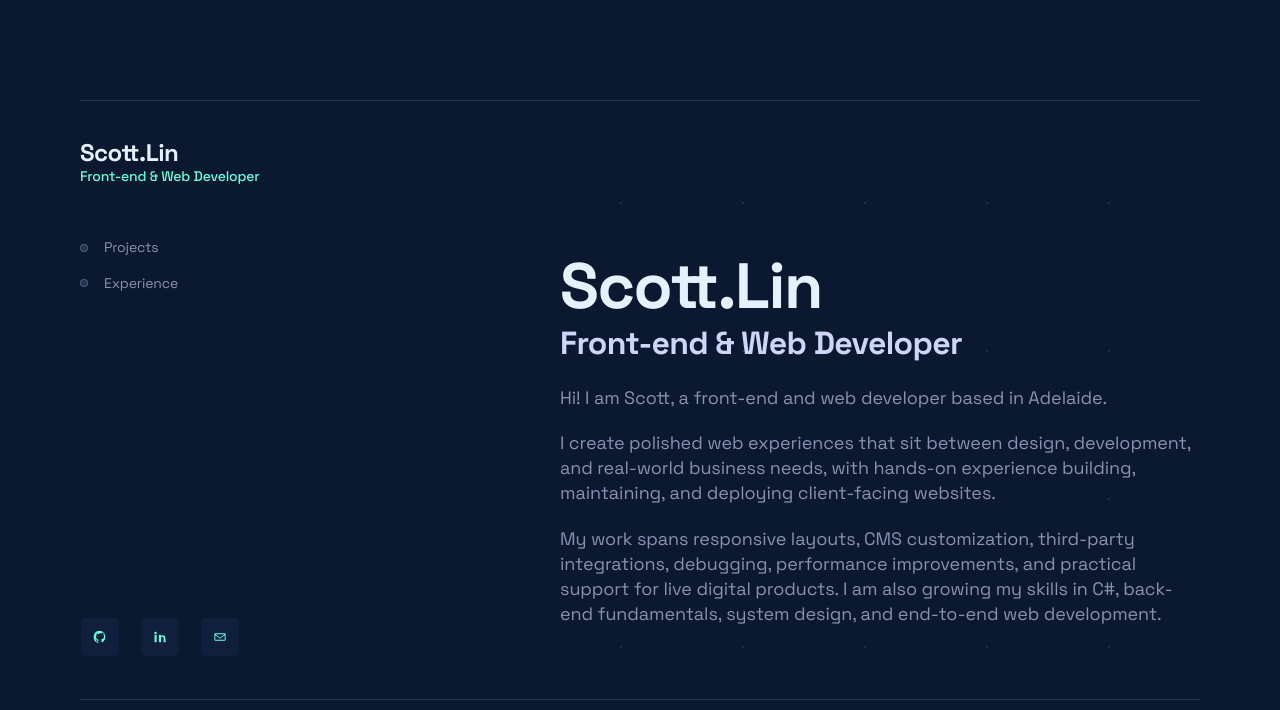
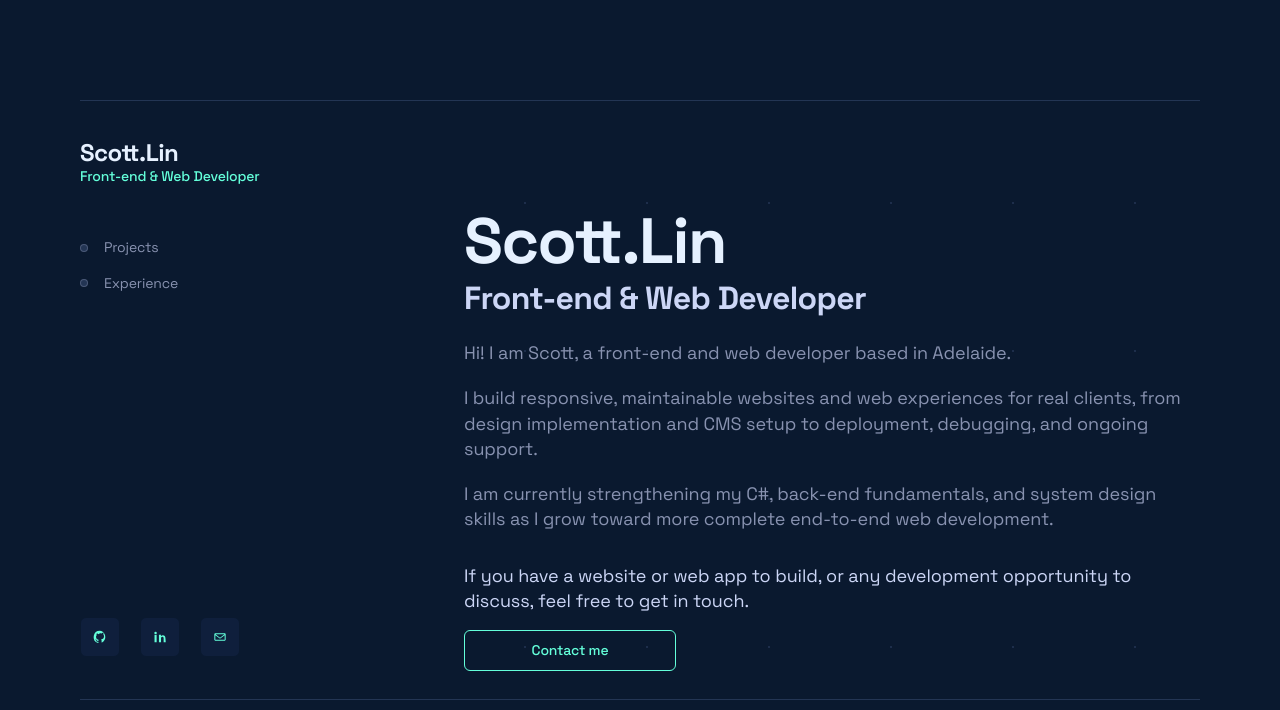
Before and after one commit to ScottL99/portfolio-website, a Next.js app: page / in a window 1280 px wide. Shown: the top 710 px of the page. Built offline with nearby package versions, Linux system fonts and the light colour scheme.

Commit message:
Polish portfolio copy and branding
Refine project descriptions, adjust desktop content width, update the home CTA interaction, improve contact behavior, and add the X favicon.

```diff
--- a/app/globals.css
+++ b/app/globals.css
@@ -22,10 +22,6 @@ body {
   background: var(--navy);
   color: var(--light-slate);
   font-family: var(--font-space-grotesk), system-ui, sans-serif;
-}
-
-button {
-  color: inherit;
 }
 
 ::selection {
--- a/components/layout/CanvasFrame.tsx
+++ b/components/layout/CanvasFrame.tsx
@@ -283,7 +283,7 @@ export default function CanvasFrame({
           onSelect={goToSlide}
         />
 
-        <div className="grid min-h-0 grid-rows-[0_minmax(0,1fr)_0] md:w-full md:max-w-[50vw] md:grid-rows-[28px_minmax(0,1fr)_28px]">
+        <div className="grid min-h-0 grid-rows-[0_minmax(0,1fr)_0] md:w-full md:max-w-[800px] md:grid-rows-[28px_minmax(0,1fr)_28px]">
           <div className="flex items-center justify-end">
             <ProjectScrollHint direction={projectHint} placement="top" />
           </div>
--- a/components/layout/LeftRail.tsx
+++ b/components/layout/LeftRail.tsx
@@ -19,7 +19,7 @@ export default function LeftRail({
   onSelect,
 }: LeftRailProps) {
   return (
-    <aside className="flex min-h-0 flex-col justify-between py-5 sm:py-9 md:w-fit md:shrink-0 md:py-10">
+    <aside className="flex min-h-0 flex-col justify-between py-5 sm:py-9 md:w-[24rem] md:shrink-0 md:py-10">
       <div>
         <button
           className="block text-left"
--- a/components/projects/ProjectRow.tsx
+++ b/components/projects/ProjectRow.tsx
@@ -20,7 +20,7 @@ export default function ProjectRow({
   return (
     <article className="border-b border-line/60 text-sm transition hover:bg-light-navy/45">
       <button
-        className="grid w-full grid-cols-[minmax(0,1fr)_32px] gap-5 py-4 text-left"
+        className="grid w-full cursor-pointer grid-cols-[minmax(0,1fr)_32px] gap-5 py-4 text-left"
         type="button"
         onClick={onToggle}
         aria-expanded={isOpen}
--- a/components/sections/ExperienceSection.tsx
+++ b/components/sections/ExperienceSection.tsx
@@ -22,7 +22,7 @@ export default function ExperienceSection({
           </p>
         </div>
 
-        <article className="flex w-full max-w-[44rem] flex-col gap-3 border border-line bg-light-navy/60 p-6">
+        <article className="flex w-full flex-col gap-3 border border-line bg-light-navy/60 p-6">
           <p className="text-[14px] font-medium uppercase leading-[1.1] tracking-[-0.012em] text-green">
             {experience.period}
           </p>
--- a/components/sections/HomeSection.tsx
+++ b/components/sections/HomeSection.tsx
@@ -1,3 +1,6 @@
+"use client";
+
+import { useState } from "react";
 import type { Profile } from "@/content/profile";
 
 type HomeSectionProps = {
@@ -5,6 +8,17 @@ type HomeSectionProps = {
 };
 
 export default function HomeSection({ profile }: HomeSectionProps) {
+  const [isEmailVisible, setIsEmailVisible] = useState(false);
+
+  const handleContactClick = () => {
+    if (isEmailVisible) {
+      window.location.href = `mailto:${profile.email}`;
+      return;
+    }
+
+    setIsEmailVisible(true);
+  };
+
   return (
     <section className="flex min-h-[60svh] items-center justify-end md:h-full md:min-h-0">
       <div className="w-full md:pt-[10vh]">
@@ -17,10 +31,41 @@ export default function HomeSection({ profile }: HomeSectionProps) {
         <p className="pt-2 text-[28px] font-bold leading-[1.1] tracking-[-0.022em] text-light-slate sm:text-[32px]">
           {profile.role}
         </p>
-        <div className="flex max-w-[44rem] flex-col gap-5 pt-6 text-[16px] leading-[1.4] tracking-[-0.005em] text-slate sm:text-[18px]">
+        <div className="flex flex-col gap-5 pt-6 text-[16px] leading-[1.4] tracking-[-0.005em] text-slate sm:text-[18px]">
           {profile.intro.map((paragraph) => (
             <p key={paragraph}>{paragraph}</p>
           ))}
+        </div>
+        <div className="flex flex-col gap-4 pt-8">
+          <p className="text-[16px] leading-[1.4] tracking-[-0.005em] text-light-slate sm:text-[18px]">
+            {profile.cta}
+          </p>
+          <button
+            className="grid w-fit overflow-hidden rounded-md border border-green px-5 py-3 text-[14px] font-medium leading-[1.1] tracking-[-0.012em] text-green transition-all duration-200 hover:bg-green hover:!text-[#0a192f]"
+            type="button"
+            onClick={handleContactClick}
+          >
+            <span
+              className={[
+                "col-start-1 row-start-1 transition-all duration-200",
+                isEmailVisible
+                  ? "-translate-y-2 opacity-0"
+                  : "translate-y-0 opacity-100",
+              ].join(" ")}
+            >
+              Contact me
+            </span>
+            <span
+              className={[
+                "col-start-1 row-start-1 transition-all duration-200",
+                isEmailVisible
+                  ? "translate-y-0 opacity-100"
+                  : "translate-y-2 opacity-0",
+              ].join(" ")}
+            >
+              {profile.email}
+            </span>
+          </button>
         </div>
       </div>
     </section>
--- a/components/sections/ProjectsSection.tsx
+++ b/components/sections/ProjectsSection.tsx
@@ -25,7 +25,7 @@ export default function ProjectsSection({
           >
             Projects
           </h2>
-          <p className="max-w-[44rem] pt-2 text-[16px] leading-[1.4] tracking-[-0.005em] text-slate sm:text-[18px]">
+          <p className="pt-2 text-[16px] leading-[1.4] tracking-[-0.005em] text-slate sm:text-[18px]">
             A compact index of front-end work, designed to stay readable when
             the project count grows.
           </p>
--- a/content/profile.ts
+++ b/content/profile.ts
@@ -2,6 +2,7 @@ export type Profile = {
   name: string;
   role: string;
   intro: string[];
+  cta: string;
   email: string;
   githubUrl: string;
   linkedInUrl: string;
@@ -12,9 +13,11 @@ export const profile: Profile = {
   role: "Front-end & Web Developer",
   intro: [
     "Hi! I am Scott, a front-end and web developer based in Adelaide.",
-    "I create polished web experiences that sit between design, development, and real-world business needs, with hands-on experience building, maintaining, and deploying client-facing websites.",
-    "My work spans responsive layouts, CMS customization, third-party integrations, debugging, performance improvements, and practical support for live digital products. I am also growing my skills in C#, back-end fundamentals, system design, and end-to-end web development.",
+    "I build responsive, maintainable websites and web experiences for real clients, from design implementation and CMS setup to deployment, debugging, and ongoing support.",
+    "I am currently strengthening my C#, back-end fundamentals, and system design skills as I grow toward more complete end-to-end web development.",
   ],
+  cta:
+    "If you have a website or web app to build, or any development opportunity to discuss, feel free to get in touch.",
   email: "scott.lin@outlook.com.au",
   githubUrl: "https://github.com/",
   linkedInUrl: "https://www.linkedin.com/",
--- a/content/projects.ts
+++ b/content/projects.ts
@@ -10,66 +10,73 @@ export type Project = {
 
 export const projects: Project[] = [
   {
+    title: "Portfolio Website",
+    description: "This portfolio website, built with Codex.",
+    body:
+      "Designed and implemented this portfolio website through an iterative Codex workflow, including the responsive canvas layout, mobile scroll experience, project accordion, content structure, and deployment-ready Next.js setup.",
+    tech: ["Codex", "Next.js"],
+  },
+  {
     title: "Foundher",
-    description: "Campaign website for a South Australian female founder grant.",
+    description: "Fast campaign site for a SA female founder grant.",
     body:
-      "Built as a fast, polished launch site for a time-sensitive grant program supported by the Government of South Australia and Women in Innovation. The site communicates the program clearly, supports social campaign traffic, and tracks visitor activity through analytics during the campaign period.",
+      "Built a polished temporary launch site for a grant campaign, with responsive layouts, clear application pathways, social campaign support, and GA tracking for visitor activity during the program period.",
     tech: ["Next.js", "TS", "Tailwind CSS", "GA"],
     url: "https://foundhergrantprogram.com/",
   },
   {
     title: "Nightingale Research",
-    description: "Corporate website with trials, forms, maps, and CMS.",
+    description: "CMS website with trials, enquiry forms, and maps.",
     body:
-      "Designed and developed a full business website for a cardiovascular clinical trial organisation, covering brand presence, active trial listings, enquiry pathways, contact forms, maps, and multi-location information. A custom Sanity CMS supports trial content management and enquiry workflows, with analytics tracking for campaign and visitor insights.",
+      "Built a full corporate website with active trial listings, enquiry forms, location maps, contact pathways, and a custom Sanity CMS for managing trial content. Added analytics tracking to support campaign and visitor insight.",
     tech: ["Next.js", "TS", "Tailwind CSS", "Sanity", "GA"],
     url: "https://nightingaleresearch.com.au/",
   },
   {
     title: "Oranje Creative",
-    description: "Creative agency rebuild with motion and CMS content.",
+    description: "Agency rebuild with motion, CMS content, and podcasts.",
     body:
-      "Rebuilt the agency website with a stronger interactive direction, combining SVG graphics, motion-led hover states, page transitions, and different mobile/desktop behaviours. The site connects to Sanity for blogs and content updates, and includes podcast playback links and structured creative service content.",
+      "Rebuilt the agency website with SVG graphics, motion-led hover states, page transitions, and separate mobile/desktop interaction patterns. Connected Sanity for blog/content updates and integrated podcast playback links.",
     tech: ["Next.js", "TS", "Tailwind CSS", "Sanity", "Motion", "GA"],
     url: "https://oranjecreative.com/",
   },
   {
     title: "CareApp",
-    description: "Website rebuild for CareApp, an application for care providers and families.",
+    description: "WordPress rebuild with CRM and plugin integrations.",
     body:
-      "Rebuilt the client website using WordPress and Elementor to match the client team's preferred editing workflow while improving the visual system, responsive layouts, and content consistency. The project included reusable post templates, plugin configuration, CRM integration support, chat tools, and analytics tracking.",
+      "Rebuilt the site in WordPress and Elementor to match the client's editing workflow while improving responsive layouts and visual consistency. Set up reusable post templates, plugin configuration, HubSpot CRM support, chat tools, and analytics tracking.",
     tech: ["WordPress", "Elementor", "HubSpot", "GA"],
     url: "https://careapp.com.au/",
   },
   {
     title: "Senator Liddle",
-    description: "Public-facing WordPress site for a South Australian senator.",
+    description: "WordPress site with reusable content templates.",
     body:
-      "Created a new image-led website for a public client, using WordPress and Elementor to support regular content updates across media, speeches, portfolio items, and news-style posts. The front-end structure keeps recurring updates visually consistent while giving the client a clearer way to present key messages and story-driven content.",
+      "Built a public-facing WordPress site with Elementor templates for media, speeches, portfolio items, and news-style updates. Structured the front end so recurring content stays consistent and easier for the client to maintain.",
     tech: ["WordPress", "Elementor", "GA"],
     url: "https://kerrynneliddle.com.au/",
   },
   {
     title: "wilko.ai",
-    description: "One-page startup website with long-form product messaging.",
+    description: "One-page startup site with responsive sections.",
     body:
-      "Built a fast one-page marketing site for an early-stage startup, focused on clear positioning, long-form product explanation, mobile responsiveness, and conversion-oriented calls to action. The site presents a structured service model with simple access information and analytics tracking.",
+      "Built a lightweight one-page marketing site with structured product messaging, responsive sections, clear calls to action, access information, and analytics tracking.",
     tech: ["Next.js", "TS", "Tailwind CSS", "GA"],
     url: "https://wilkoai.com/",
   },
   {
     title: "Snowden Fine String Instruments",
-    description: "Lightweight CMS website for a local instruments business.",
+    description: "Lightweight CMS site for editable instrument listings.",
     body:
-      "Developed a small but polished promotional website for a local instruments business, with a lightweight content structure and Sanity CMS integration so the client can update featured instruments and current inventory without developer support.",
+      "Built a small promotional website with a lightweight content structure and Sanity CMS, allowing the client to update featured instruments and current inventory without developer support.",
     tech: ["Next.js", "TS", "Tailwind CSS", "Sanity", "GA"],
     url: "https://michaelsnowdenfinestringinstruments.com/",
   },
   {
     title: "Fearless Innovator",
-    description: "Archived campaign site for a women founders grant program.",
+    description: "Archived grant campaign site with analytics tracking.",
     body:
-      "Built a compact campaign website for the Fearless Innovator grant program, a previous initiative supporting South Australian women business founders. The site supported social media launch activity and analytics tracking; it is now kept as an archived program page with disconnected API functionality.",
+      "Built a compact campaign website for a previous grant program, supporting social media launch activity, clear program information, and GA tracking. The site is now kept as an archived page with disconnected API functionality.",
     tech: ["Next.js", "TS", "Tailwind CSS", "GA"],
     url: "https://website-fearless-innovator.vercel.app/",
     urlNote: "archived program page",
```
Also changed, not shown: components/layout/ContactLinks.tsx (+4 -4 lines), app/icon.svg (added).
